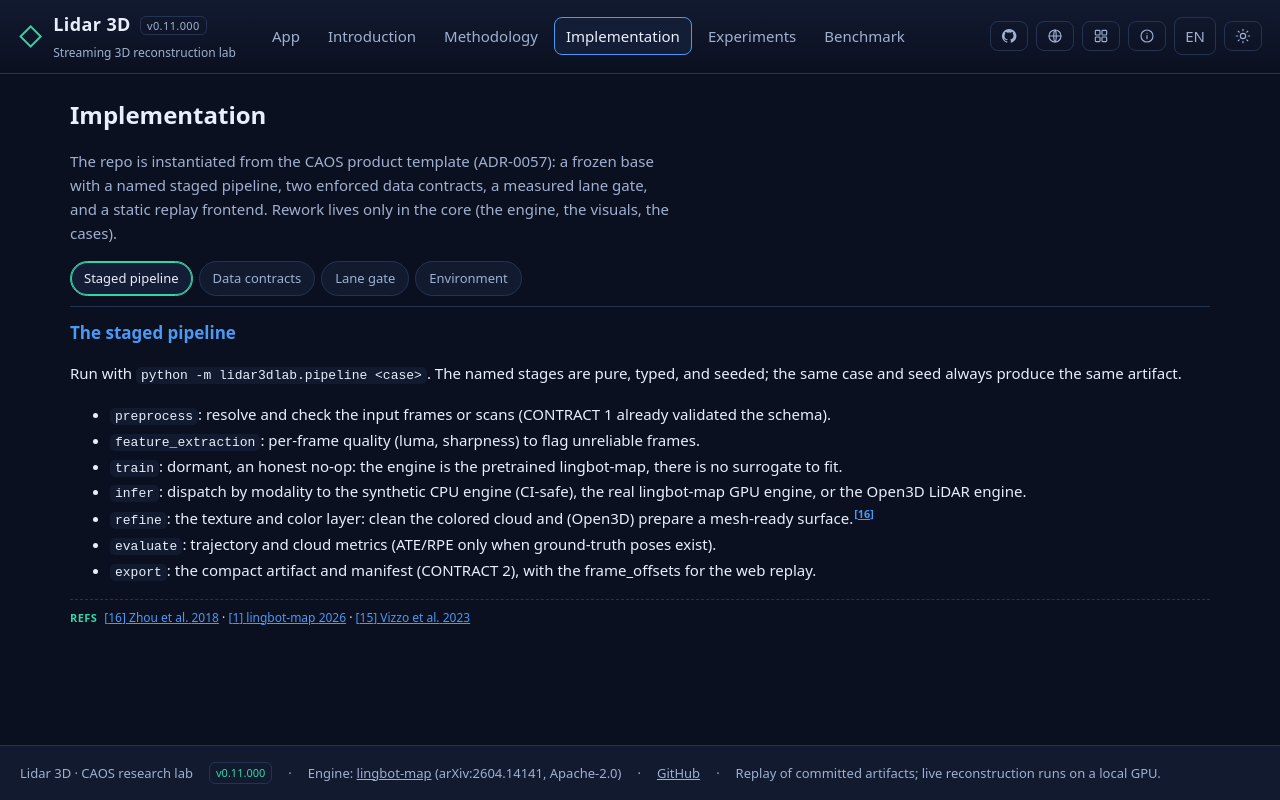
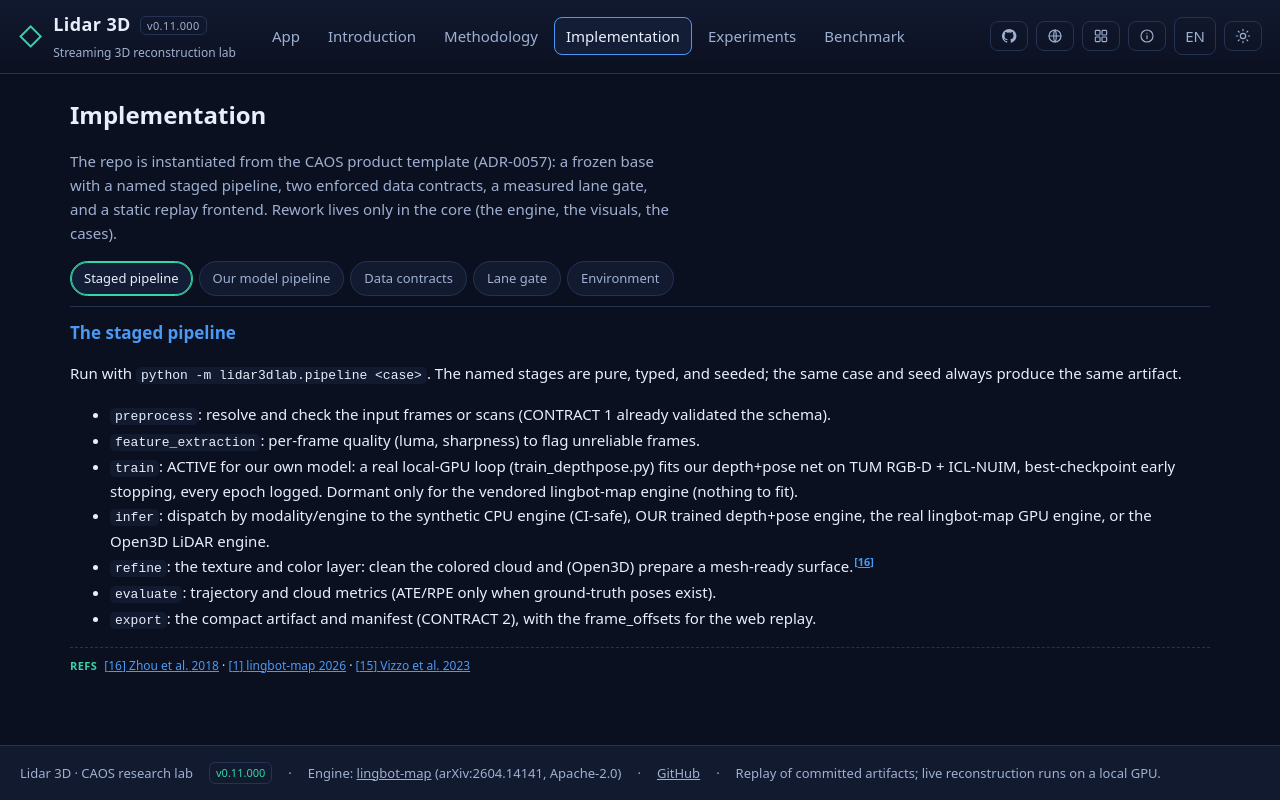
Before and after one commit to fsantibanezleal/CAOS_RES_Lidar3D, a React (Vite) app in the folder frontend/: page / in a window 1280 px wide. Both pictures are taken after a click on the button "Implementation". Built offline with nearby package versions, Linux system fonts and the light colour scheme; what potree-core would draw is missing.

Commit message:
docs(web): add an 'Our model pipeline' Implementation sub-tab (train->checkpoint->engine->bake->serve) + fix the stale 'train stage is a no-op' claim (our model IS trained on the local GPU)

```diff
--- a/frontend/src/pages/Implementation.tsx
+++ b/frontend/src/pages/Implementation.tsx
@@ -12,12 +12,26 @@ export function Implementation({ lang }: { lang: Lang }) {
       <ul>
         <li><code>preprocess</code>: {en ? 'resolve and check the input frames or scans (CONTRACT 1 already validated the schema).' : 'resolver y chequear los cuadros o scans de entrada (CONTRACT 1 ya validó el esquema).'}</li>
         <li><code>feature_extraction</code>: {en ? 'per-frame quality (luma, sharpness) to flag unreliable frames.' : 'calidad por cuadro (luma, nitidez) para marcar cuadros poco fiables.'}</li>
-        <li><code>train</code>: {en ? 'dormant, an honest no-op: the engine is the pretrained lingbot-map, there is no surrogate to fit.' : 'dormido, un no-op honesto: el motor es lingbot-map pre-entrenado, no hay surrogate que ajustar.'}</li>
-        <li><code>infer</code>: {en ? 'dispatch by modality to the synthetic CPU engine (CI-safe), the real lingbot-map GPU engine, or the Open3D LiDAR engine.' : 'despacha por modalidad al motor sintético CPU (CI-safe), al motor real lingbot-map en GPU, o al motor LiDAR Open3D.'}</li>
+        <li><code>train</code>: {en ? 'ACTIVE for our own model: a real local-GPU loop (train_depthpose.py) fits our depth+pose net on TUM RGB-D + ICL-NUIM, best-checkpoint early stopping, every epoch logged. Dormant only for the vendored lingbot-map engine (nothing to fit).' : 'ACTIVO para nuestro modelo: un loop real en GPU local (train_depthpose.py) ajusta nuestra red de profundidad+pose en TUM RGB-D + ICL-NUIM, early stopping por mejor checkpoint, cada época registrada. Dormido solo para el motor vendorizado lingbot-map (nada que ajustar).'}</li>
+        <li><code>infer</code>: {en ? 'dispatch by modality/engine to the synthetic CPU engine (CI-safe), OUR trained depth+pose engine, the real lingbot-map GPU engine, or the Open3D LiDAR engine.' : 'despacha por modalidad/motor al motor sintético CPU (CI-safe), a NUESTRO motor de profundidad+pose entrenado, al motor real lingbot-map en GPU, o al motor LiDAR Open3D.'}</li>
         <li><code>refine</code>: {en ? 'the texture and color layer: clean the colored cloud and (Open3D) prepare a mesh-ready surface.' : 'la capa de textura y color: limpiar la nube coloreada y (Open3D) preparar una superficie lista para malla.'}<Cite k="open3d" /></li>
         <li><code>evaluate</code>: {en ? 'trajectory and cloud metrics (ATE/RPE only when ground-truth poses exist).' : 'métricas de trayectoria y nube (ATE/RPE solo si hay poses de referencia).'}</li>
         <li><code>export</code>: {en ? 'the compact artifact and manifest (CONTRACT 2), with the frame_offsets for the web replay.' : 'el artefacto compacto y manifest (CONTRACT 2), con los frame_offsets para el replay web.'}</li>
       </ul>
+    </>
+  );
+
+  const ownpipe = (
+    <>
+      <h3>{en ? 'Our model: train -> checkpoint -> engine -> bake -> serve' : 'Nuestro modelo: entrenar -> checkpoint -> engine -> hornear -> servir'}</h3>
+      <p>{en ? 'The OWN depth+pose model is a real, reproducible local-GPU pipeline, not a mock:' : 'El modelo OWN de profundidad+pose es un pipeline real y reproducible en GPU local, no un mock:'}</p>
+      <ul>
+        <li><b>{en ? 'Train' : 'Entrenar'}:</b> <code>train_depthpose.py --backbone resnet18 --use_icl</code> {en ? 'fits the net on real TUM RGB-D (11 sequences) + ICL-NUIM perfect-depth. Aleatoric depth NLL + se(3) pose loss, best-checkpoint early stopping. long_office is held out for the ATE.' : 'ajusta la red en TUM RGB-D real (11 secuencias) + ICL-NUIM de profundidad perfecta. NLL de profundidad aleatoria + pérdida de pose se(3), early stopping por mejor checkpoint. long_office queda held-out para el ATE.'}</li>
+        <li><b>{en ? 'Checkpoint' : 'Checkpoint'}:</b> {en ? 'a per-backbone archive (own-depthpose-<backbone>.pt) + the canonical file + a tiny meta sidecar (backbone, ATE, data) that the pipeline reads for an accurate engine label. Every epoch is appended to experiments.jsonl (nothing lost).' : 'un archivo por-backbone (own-depthpose-<backbone>.pt) + el canónico + un pequeño sidecar meta (backbone, ATE, datos) que el pipeline lee para un label preciso. Cada época se anexa a experiments.jsonl (sin perder nada).'}</li>
+        <li><b>{en ? 'Engine' : 'Motor'}:</b> {en ? 'own_engine runs the model over the ordered RGB frames (real per-dataset intrinsics), then the pose-refinement ladder (ICP, optionally global pose-graph / TSDF), then unprojects into a fused RGB cloud.' : 'own_engine corre el modelo sobre los cuadros RGB ordenados (intrínsecas reales por dataset), luego el ladder de refinamiento de pose (ICP, opcionalmente pose-graph global / TSDF), y desproyecta en una nube RGB fusionada.'}<Cite k="open3d" /></li>
+        <li><b>{en ? 'Bake + serve' : 'Hornear + servir'}:</b> {en ? 'the compact trace (CONTRACT 2) + a committed Potree octree; the static site replays them. Weights stay off-git (LIDAR3D_MODELS_ROOT); only the small experiment ledger is versioned.' : 'el trace compacto (CONTRACT 2) + un octree Potree commiteado; el sitio estático los reproduce. Los pesos quedan fuera de git (LIDAR3D_MODELS_ROOT); solo el pequeño ledger de experimentos se versiona.'}</li>
+      </ul>
+      <p className="muted">{en ? 'The model is agnostic behind one reconstruct(spec) -> ReconResult contract, so control / classical / SOTA-reference / OURS engines are directly comparable. Add a case by pointing the engine at any folder of ordered RGB frames.' : 'El modelo es agnóstico tras un contrato reconstruct(spec) -> ReconResult, así los motores control / clásico / referencia-SOTA / NUESTRO son directamente comparables. Agregar un caso = apuntar el motor a cualquier carpeta de cuadros RGB ordenados.'}</p>
     </>
   );
 
@@ -57,6 +71,7 @@ export function Implementation({ lang }: { lang: Lang }) {
         : 'El repo se instancia del template de producto CAOS (ADR-0057): una base congelada con un pipeline por etapas, dos contratos de datos, un gate de lane medido y un frontend de replay estático. El trabajo vive solo en el core (el motor, los visuales, los casos).'}</p>
       <SubTabs tabs={[
         { id: 'pipe', label: en ? 'Staged pipeline' : 'Pipeline por etapas', body: <>{pipeline}<Refs ids={['open3d', 'lingbot', 'kissicp']} /></> },
+        { id: 'ownpipe', label: en ? 'Our model pipeline' : 'Pipeline de nuestro modelo', body: <>{ownpipe}<Refs ids={['open3d', 'tum', 'iclnuim']} /></> },
         { id: 'contracts', label: en ? 'Data contracts' : 'Contratos de datos', body: contracts },
         { id: 'gate', label: en ? 'Lane gate' : 'Gate de lane', body: gate },
         { id: 'env', label: en ? 'Environment' : 'Entorno', body: envtab },
```
